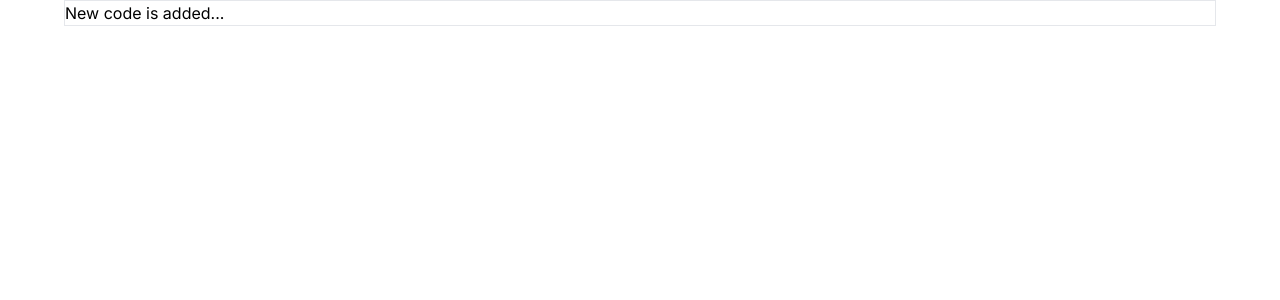
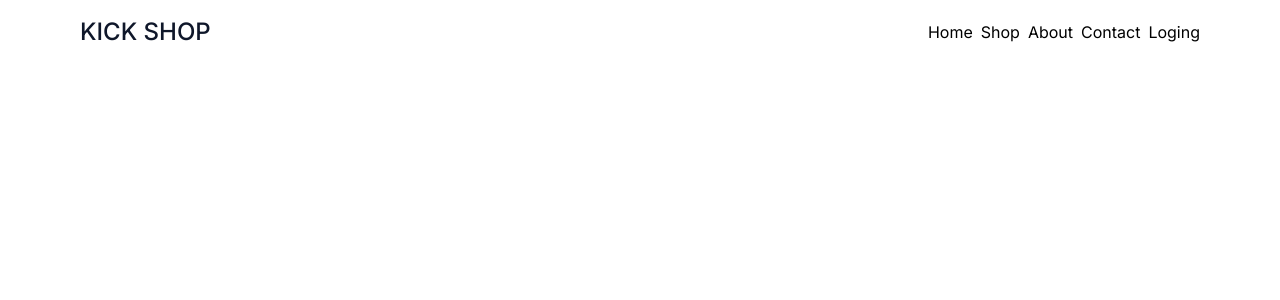
Before and after one commit to tchasinga/kick-shopping, a Next.js app: page / in a window 1280 px wide. Shown: the top 300 px of the page. Built offline with nearby package versions, Linux system fonts and the light colour scheme.

Commit message:
new commit

```diff
--- a/src/app/layout.jsx
+++ b/src/app/layout.jsx
@@ -12,7 +12,7 @@
   return (
     <html lang="en">
       <body className={inter.className}>
-         <main className='max-w-6xl border mx-auto'>
+         <main className='max-w-6xl  mx-auto p-4'>
          {children}
          </main>
         </body>
--- a/src/app/page.jsx
+++ b/src/app/page.jsx
@@ -1,9 +1,19 @@
-import Image from 'next/image'
+import Image from "next/image";
+import Link from "next/link";
 
 export default function Home() {
   return (
-    <main className="">
-     <h1 className=''>New code is added...</h1>
-    </main>
-  )
+    <>
+      <header className="flex items-center justify-between">
+        <Link className="text-slate-900 text-2xl font-medium" href="/">KICK SHOP</Link>
+        <nav className="flex gap-2 items-center">
+          <Link href={""}>Home</Link>
+          <Link href={""}>Shop</Link>
+          <Link href={""}>About</Link>
+          <Link href={""}>Contact</Link>
+          <Link href={""}>Loging</Link>
+        </nav>
+      </header>
+    </>
+  );
 }
```
